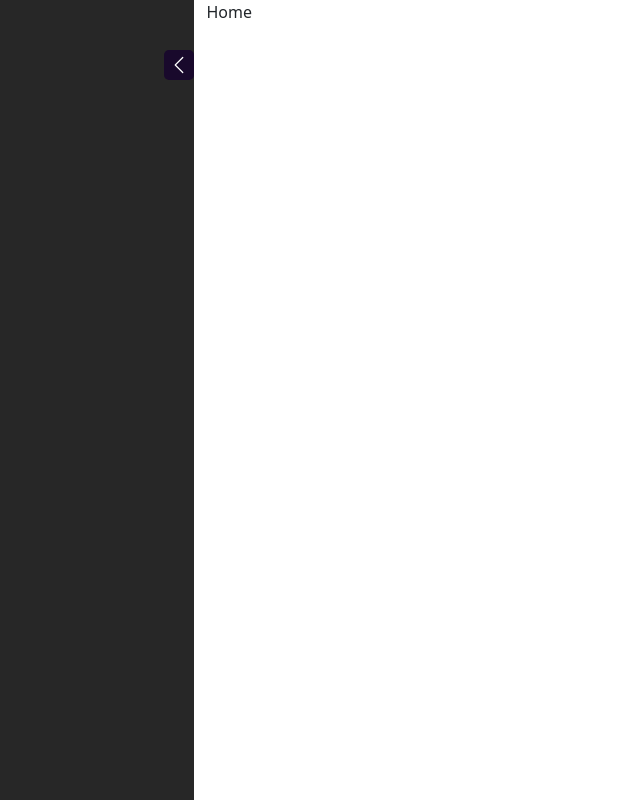
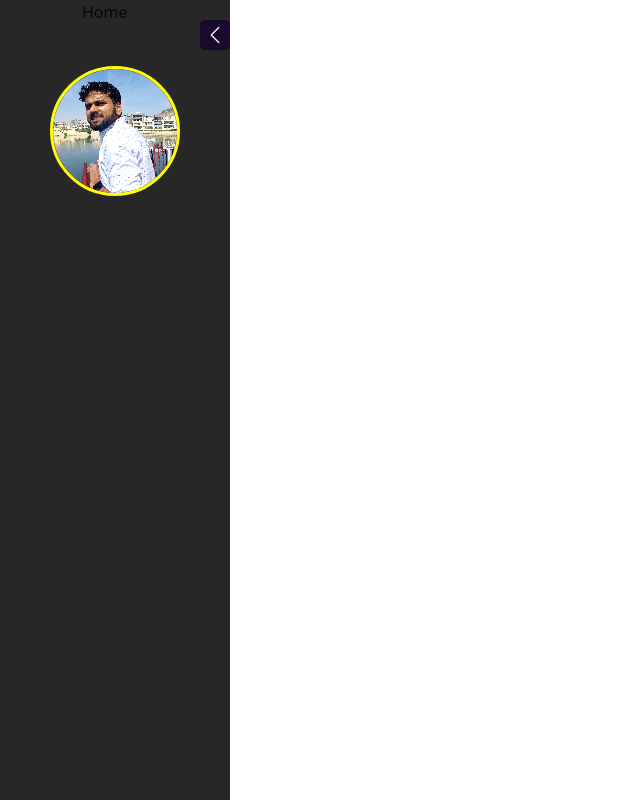
Before and after one commit to tejth/tejthPortfolio, a React (Vite) app: page / in a window 1280 px wide. Shown: the whole page, without its empty margins (0-640 px from the left). Built offline with nearby package versions, Linux system fonts and the light colour scheme.

Commit message:
add image inside sidebar

```diff
--- a/src/Components/Sidebar/Sidebar.css
+++ b/src/Components/Sidebar/Sidebar.css
@@ -7,6 +7,7 @@
   height: 100vh;
   background-color: #030303da;
   width: 95px;
+  position: fixed;
 }
 
 .sidebar-expand {
@@ -25,7 +26,7 @@
   padding: 5px;
   color: white;
   border-radius: 5px;
-  margin-top: 50px;
+  margin-top: 20px;
 }
 
 .container-fluid {
--- a/src/Components/Sidebar/Sidebar.jsx
+++ b/src/Components/Sidebar/Sidebar.jsx
@@ -2,7 +2,7 @@ import React, { useState } from "react";
 import "./Sidebar.css";
 import Home from "../Home/Home";
 import { BsChevronLeft, BsChevronRight } from "react-icons/bs";
-
+import SidebarList from "./SidebarList";
 function Sidebar() {
   const [expandSidebar, setExpandSidebar] = useState(true);
   const handleExpandClick = () => {
@@ -20,6 +20,7 @@ function Sidebar() {
             )}
           </p>
         </div>
+        <SidebarList expandSidebar={expandSidebar} />
       </div>
       <div className="container">
         <Home />
--- /dev/null
+++ b/src/Components/Sidebar/SidebarList.css
@@ -0,0 +1,11 @@
+.sidebar-profile-pic img {
+  border-radius: 90px;
+  height: 130px;
+  width: 130px;
+  display: flex;
+  vertical-align: middle;
+  margin: 0 auto;
+  object-fit: cover;
+  border: 3px solid yellow;
+  image-rendering: pixelated;
+}
--- /dev/null
+++ b/src/Components/Sidebar/SidebarList.jsx
@@ -0,0 +1,21 @@
+import React from "react";
+import "./SidebarList.css";
+import profilepic from "../../image/profile.jpg";
+
+function SidebarList({ expandSidebar }) {
+  return (
+    <>
+      {expandSidebar ? (
+        <div className="navbar-item">
+          <div className="sidebar-profile-pic">
+            <img src={profilepic} alt="profile picture" />
+          </div>
+        </div>
+      ) : (
+        <div></div>
+      )}
+    </>
+  );
+}
+
+export default SidebarList;
```
Also changed, not shown: src/image/profile.jpg (added).
